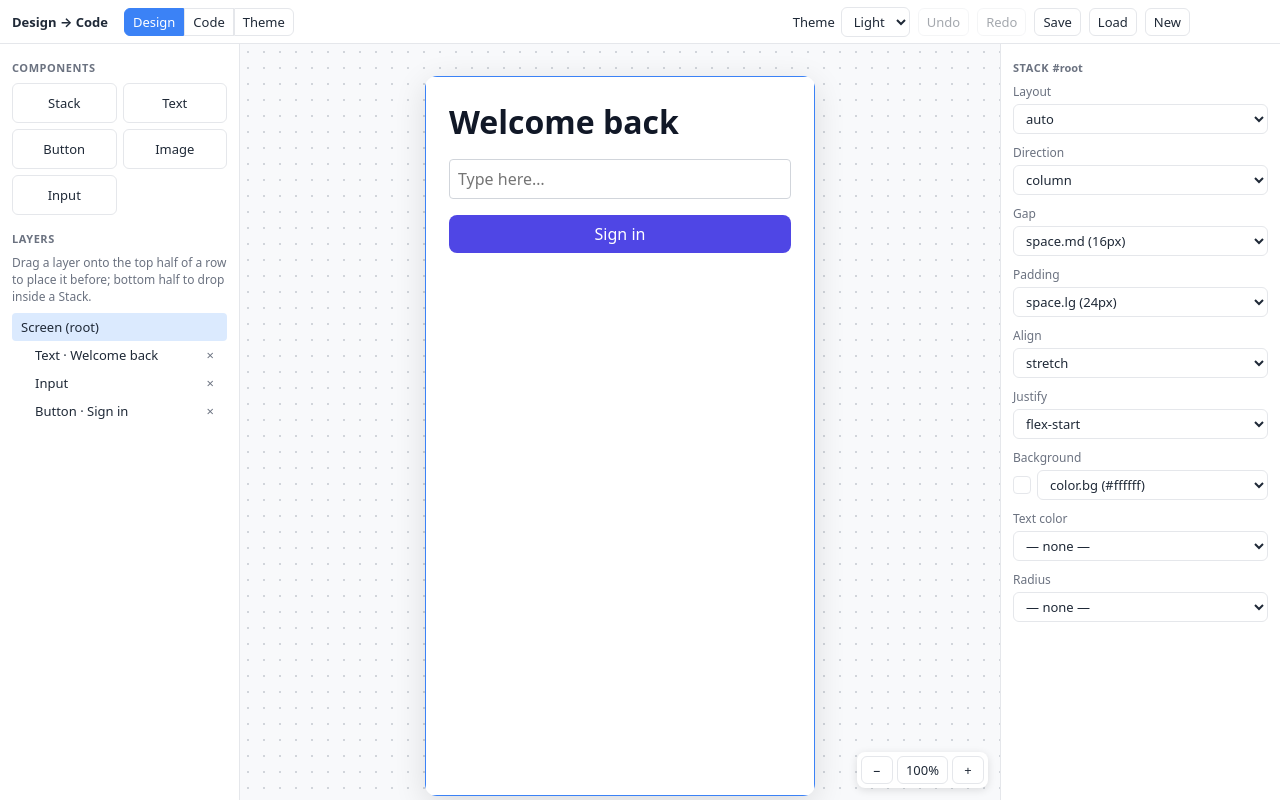
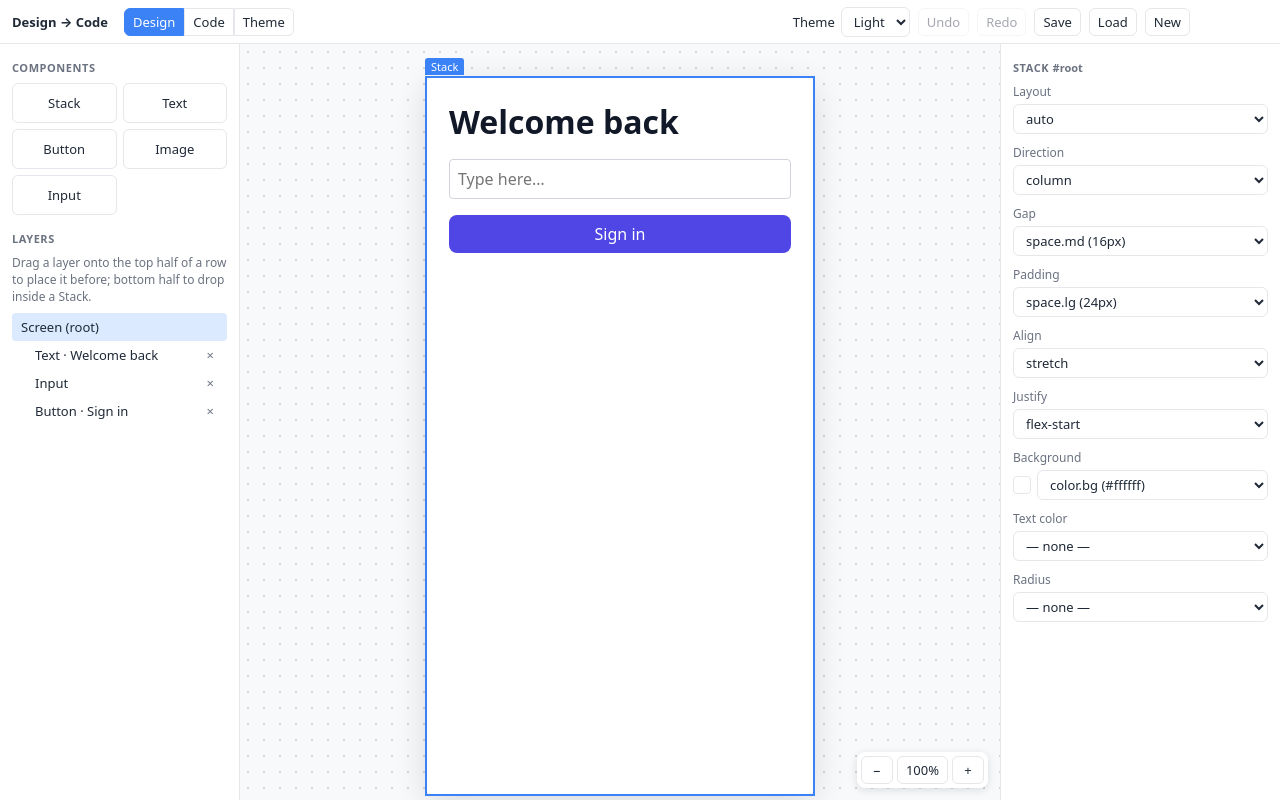
Before and after one commit to natashamykytiuk-bit/design-to-code, a React (Vite) app: page / in a window 1280 px wide. Both pictures are taken after a click on the button "Screen (root)". Built offline with nearby package versions, Linux system fonts and the light colour scheme.

Commit message:
added selection overlay with move/resize

```diff
--- a/src/styles.css
+++ b/src/styles.css
@@ -181,6 +181,55 @@ input {
 	top: 0;
 	transform-origin: 0 0;
 }
+.overlay {
+	position: absolute;
+	inset: 0;
+	pointer-events: none;
+}
+.overlay > div {
+	position: absolute;
+	border-style: solid;
+	box-sizing: border-box;
+}
+.ov-hover {
+	border-color: #93c5fd;
+}
+.ov-over {
+	border-color: #22c55e;
+	border-style: dashed !important;
+	background: rgba(34, 197, 94, 0.06);
+}
+.ov-selected {
+	border-color: #3b82f6;
+}
+.ov-selected.movable {
+	pointer-events: auto;
+	cursor: move;
+}
+.ov-label {
+	position: absolute;
+	top: -20px;
+	left: -2px;
+	transform-origin: 0 100%;
+	background: #3b82f6;
+	color: #fff;
+	font-size: 11px;
+	padding: 1px 6px;
+	border-radius: 3px 3px 0 0;
+	white-space: nowrap;
+}
+.ov-handle {
+	position: absolute;
+	right: -6px;
+	bottom: -6px;
+	width: 10px;
+	height: 10px;
+	background: #fff;
+	border: 2px solid #3b82f6;
+	border-radius: 2px;
+	pointer-events: auto;
+	cursor: nwse-resize;
+}
 .zoom-controls {
 	position: absolute;
 	right: 12px;
--- a/src/ui/Canvas.tsx
+++ b/src/ui/Canvas.tsx
@@ -1,7 +1,8 @@
-import { useEffect, useRef, type CSSProperties } from "react";
-import { useDroppable } from "@dnd-kit/core";
+import { useEffect, useLayoutEffect, useRef, useState, type CSSProperties } from "react";
+import { useDndMonitor, useDroppable } from "@dnd-kit/core";
 import type { Node } from "../model/types";
 import { useActiveTheme, useScreen, useStore } from "../model/store";
+import { findNode, findParent } from "../model/tree";
 import { registry, effectiveStyle, isFreeFrame } from "../registry";
 import { resolveStyle, themeVars } from "../theme/tokens";
 
@@ -9,14 +10,12 @@ const MIN_Z = 0.25;
 const MAX_Z = 3;
 const clamp = (z: number) => Math.min(MAX_Z, Math.max(MIN_Z, z));
 
-/** Renders a node exactly as it will look in the output. */
+/** Renders a node exactly as it will look in the output. No editor chrome here: that lives in the overlay. */
 function CanvasNode({ node, parentFree }: { node: Node; parentFree: boolean }) {
 	const def = registry[node.type];
 	const select = useStore((s) => s.select);
 	const hover = useStore((s) => s.hover);
-	const selected = useStore((s) => s.selectedId === node.id);
-	const hovered = useStore((s) => s.hoverId === node.id);
-	const { setNodeRef, isOver } = useDroppable({
+	const { setNodeRef } = useDroppable({
 		id: `canvas:${node.id}`,
 		data: { nodeId: node.id },
 		disabled: !def?.container,
@@ -24,13 +23,6 @@ function CanvasNode({ node, parentFree }: { node: Node; parentFree: boolean }) {
 	if (!def) return null;
 
 	const free = isFreeFrame(node);
-	const outline = selected
-		? "2px solid #3b82f6"
-		: isOver
-			? "2px dashed #22c55e"
-			: hovered
-				? "1px solid #93c5fd"
-				: undefined;
 	const editor = {
 		ref: setNodeRef,
 		"data-node-id": node.id,
@@ -53,14 +45,142 @@ function CanvasNode({ node, parentFree }: { node: Node; parentFree: boolean }) {
 	}
 	return def.render({
 		props: node.props,
-		style: {
-			...(resolveStyle(effectiveStyle(def, node, parentFree)) as CSSProperties),
-			outline,
-			outlineOffset: outline ? -1 : undefined,
-		},
+		style: resolveStyle(effectiveStyle(def, node, parentFree)) as CSSProperties,
 		children,
 		editor,
 	});
+}
+
+type Box = { left: number; top: number; width: number; height: number };
+
+/** Selection, hover and drop-target boxes plus move/resize handles, drawn above the content. */
+function Overlay({ stageRef }: { stageRef: React.RefObject<HTMLDivElement> }) {
+	const screen = useScreen();
+	const selectedId = useStore((s) => s.selectedId);
+	const hoverId = useStore((s) => s.hoverId);
+	const z = useStore((s) => s.view.z);
+	const updateStyle = useStore((s) => s.updateStyle);
+	const endGesture = useStore((s) => s.endGesture);
+	const [overId, setOverId] = useState<string | null>(null);
+	const [boxes, setBoxes] = useState<Record<string, Box | null>>({});
+	const [tick, setTick] = useState(0);
+
+	useDndMonitor({
+		onDragOver: (e) => {
+			const id = e.over?.id;
+			setOverId(typeof id === "string" && id.startsWith("canvas:") ? id.slice(7) : null);
+		},
+		onDragEnd: () => setOverId(null),
+		onDragCancel: () => setOverId(null),
+	});
+
+	// Re-measure when images load or the content resizes.
+	useEffect(() => {
+		const stage = stageRef.current;
+		if (!stage) return;
+		const bump = () => setTick((t) => t + 1);
+		const ro = new ResizeObserver(bump);
+		ro.observe(stage.firstElementChild ?? stage);
+		stage.addEventListener("load", bump, true);
+		return () => {
+			ro.disconnect();
+			stage.removeEventListener("load", bump, true);
+		};
+	}, [stageRef]);
+
+	useLayoutEffect(() => {
+		const stage = stageRef.current;
+		if (!stage) return;
+		const s = stage.getBoundingClientRect();
+		const measure = (id: string | null): Box | null => {
+			const el = id ? stage.querySelector(`[data-node-id="${id}"]`) : null;
+			if (!el) return null;
+			const r = el.getBoundingClientRect();
+			return {
+				left: (r.left - s.left) / z,
+				top: (r.top - s.top) / z,
+				width: r.width / z,
+				height: r.height / z,
+			};
+		};
+		setBoxes({ selected: measure(selectedId), hover: measure(hoverId), over: measure(overId) });
+	}, [screen, selectedId, hoverId, overId, z, tick, stageRef]);
+
+	const selected = selectedId ? findNode(screen.root, selectedId) : null;
+	const parent = selectedId ? findParent(screen.root, selectedId) : null;
+	const movable = !!selected && !!parent && isFreeFrame(parent);
+
+	/** Pointer drag that writes style through one coalesced undo step. */
+	const startDrag = (e: React.PointerEvent, kind: "move" | "resize") => {
+		if (!selected || !boxes.selected) return;
+		e.stopPropagation();
+		e.preventDefault();
+		const start = {
+			x: e.clientX,
+			y: e.clientY,
+			left: Number(selected.style.left ?? 0),
+			top: Number(selected.style.top ?? 0),
+			width: boxes.selected.width,
+			height: boxes.selected.height,
+		};
+		const key = `${kind}:${selected.id}:${Date.now()}`;
+		const onMove = (ev: PointerEvent) => {
+			const dx = (ev.clientX - start.x) / z;
+			const dy = (ev.clientY - start.y) / z;
+			const patch =
+				kind === "move"
+					? { left: Math.round(start.left + dx), top: Math.round(start.top + dy) }
+					: {
+							width: Math.max(8, Math.round(start.width + dx)),
+							height: Math.max(8, Math.round(start.height + dy)),
+						};
+			updateStyle(selected.id, patch, key);
+		};
+		const onUp = () => {
+			window.removeEventListener("pointermove", onMove);
+			window.removeEventListener("pointerup", onUp);
+			endGesture();
+		};
+		window.addEventListener("pointermove", onMove);
+		window.addEventListener("pointerup", onUp);
+	};
+
+	const toStyle = (b: Box): CSSProperties => ({
+		left: b.left,
+		top: b.top,
+		width: b.width,
+		height: b.height,
+	});
+	const inv = 1 / z; // keep editor chrome a constant on-screen size at any zoom
+	return (
+		<div className="overlay">
+			{boxes.hover && hoverId !== selectedId && (
+				<div className="ov-hover" style={{ ...toStyle(boxes.hover), borderWidth: inv }} />
+			)}
+			{boxes.over && (
+				<div className="ov-over" style={{ ...toStyle(boxes.over), borderWidth: 2 * inv }} />
+			)}
+			{boxes.selected && selected && (
+				<div
+					className={`ov-selected${movable ? " movable" : ""}`}
+					style={{ ...toStyle(boxes.selected), borderWidth: 2 * inv }}
+					onPointerDown={movable ? (e) => startDrag(e, "move") : undefined}
+				>
+					<span className="ov-label" style={{ transform: `scale(${inv})` }}>
+						{selected.type}
+					</span>
+					{selected.id !== "root" && (
+						<div
+							className="ov-handle"
+							style={{ transform: `scale(${inv})` }}
+							title="Drag to resize"
+							onPointerDown={(e) => startDrag(e, "resize")}
+						/>
+					)}
+				</div>
+			)}
+		</div>
+	);
 }
 
 export function Canvas() {
@@ -168,6 +288,7 @@ export function Canvas() {
 				>
 					<CanvasNode node={screen.root} parentFree={false} />
 				</div>
+				<Overlay stageRef={stageRef} />
 			</div>
 			<div className="zoom-controls">
 				<button onClick={() => zoomBy(1 / 1.25)} title="Zoom out (Ctrl + wheel)">
```
